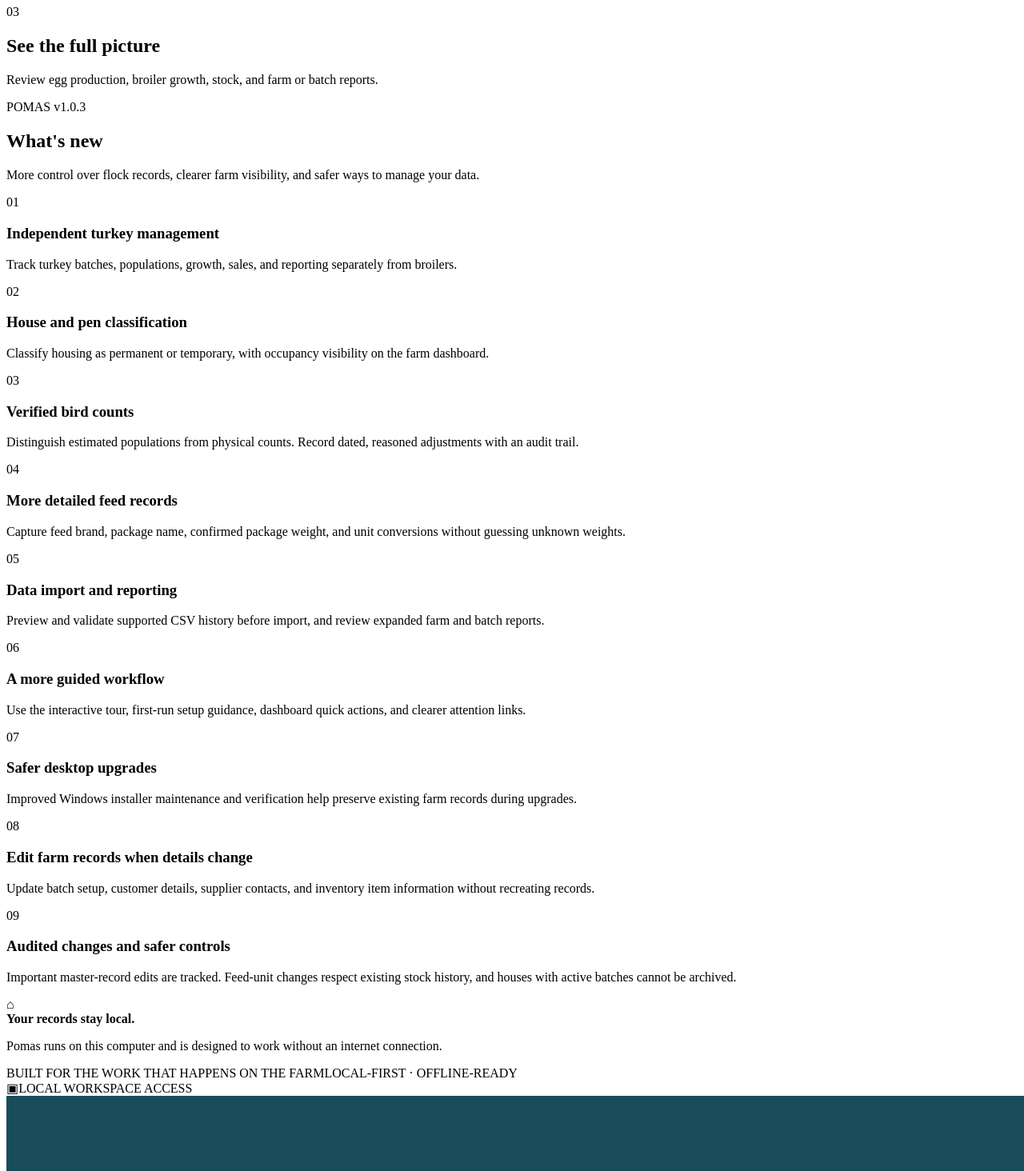
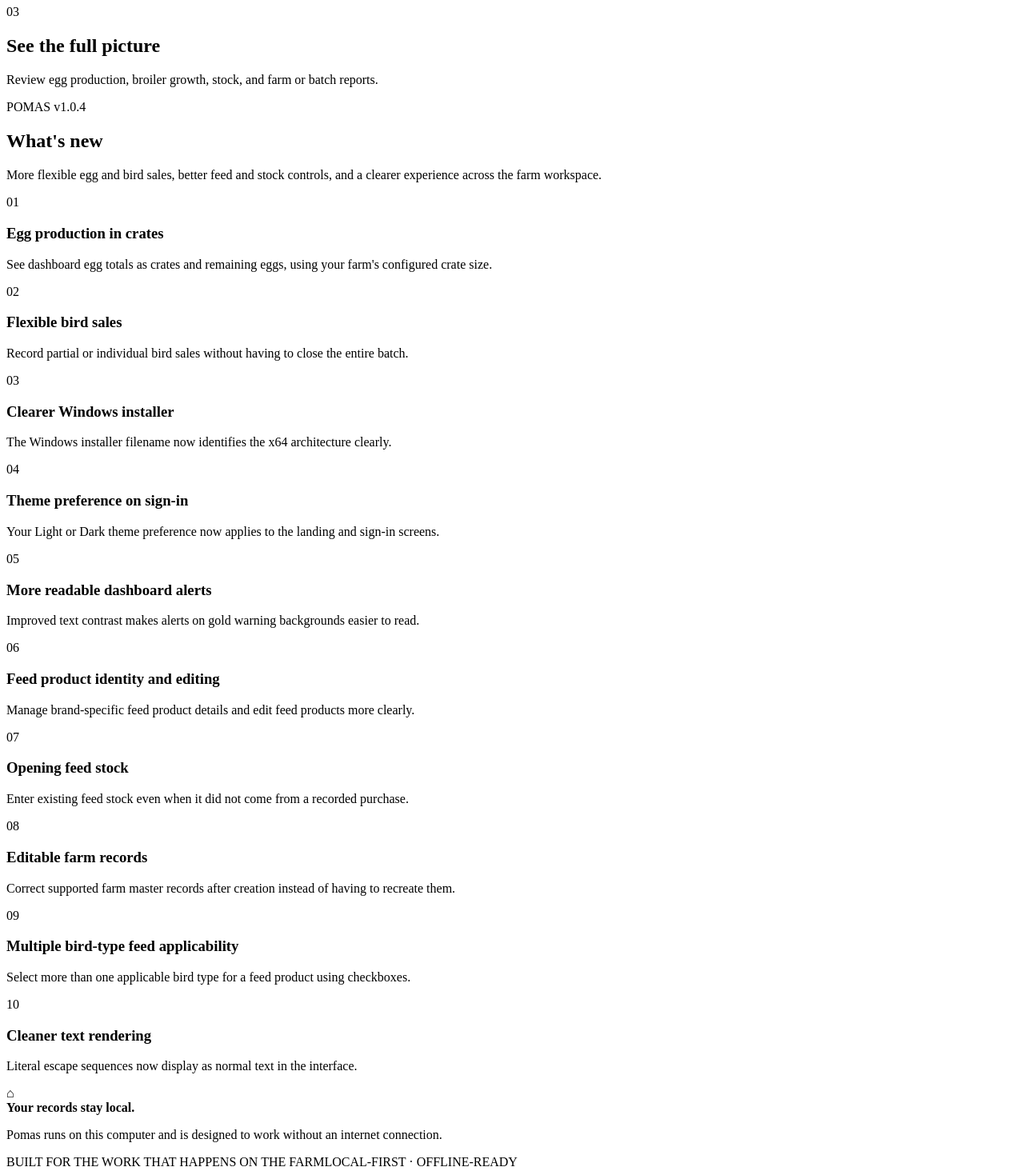
Before and after one commit to ENJ0Y-Labs/poultry-desktop, a React (Vite) app in the folder app/renderer/: page / in a window 1280 px wide. Shown: the part 3660-5124 px from the top of the page at 80% size. Built offline with nearby package versions, Linux system fonts and the light colour scheme; no server answers.

Commit message:
docs(ui): show only Pomas v1.0.4 highlights

```diff
--- a/app/renderer/src/App.jsx
+++ b/app/renderer/src/App.jsx
@@ -1239,37 +1239,40 @@ export default function App() {
 
           <section className="auth-whats-new" aria-labelledby="auth-whats-new-title">
             <div className="auth-whats-new-heading">
-              <p className="auth-whats-new-kicker">POMAS v1.0.3</p>
+              <p className="auth-whats-new-kicker">POMAS v1.0.4</p>
               <h2 id="auth-whats-new-title">What's new</h2>
-              <p>More control over flock records, clearer farm visibility, and safer ways to manage your data.</p>
+              <p>More flexible egg and bird sales, better feed and stock controls, and a clearer experience across the farm workspace.</p>
             </div>
             <div className="auth-whats-new-grid">
               <article className="auth-whats-new-item">
-                <span>01</span><div><h3>Independent turkey management</h3><p>Track turkey batches, populations, growth, sales, and reporting separately from broilers.</p></div>
+                <span>01</span><div><h3>Egg production in crates</h3><p>See dashboard egg totals as crates and remaining eggs, using your farm's configured crate size.</p></div>
               </article>
               <article className="auth-whats-new-item">
-                <span>02</span><div><h3>House and pen classification</h3><p>Classify housing as permanent or temporary, with occupancy visibility on the farm dashboard.</p></div>
+                <span>02</span><div><h3>Flexible bird sales</h3><p>Record partial or individual bird sales without having to close the entire batch.</p></div>
               </article>
               <article className="auth-whats-new-item">
-                <span>03</span><div><h3>Verified bird counts</h3><p>Distinguish estimated populations from physical counts. Record dated, reasoned adjustments with an audit trail.</p></div>
+                <span>03</span><div><h3>Clearer Windows installer</h3><p>The Windows installer filename now identifies the x64 architecture clearly.</p></div>
               </article>
               <article className="auth-whats-new-item">
-                <span>04</span><div><h3>More detailed feed records</h3><p>Capture feed brand, package name, confirmed package weight, and unit conversions without guessing unknown weights.</p></div>
+                <span>04</span><div><h3>Theme preference on sign-in</h3><p>Your Light or Dark theme preference now applies to the landing and sign-in screens.</p></div>
               </article>
               <article className="auth-whats-new-item">
-                <span>05</span><div><h3>Data import and reporting</h3><p>Preview and validate supported CSV history before import, and review expanded farm and batch reports.</p></div>
+                <span>05</span><div><h3>More readable dashboard alerts</h3><p>Improved text contrast makes alerts on gold warning backgrounds easier to read.</p></div>
               </article>
               <article className="auth-whats-new-item">
-                <span>06</span><div><h3>A more guided workflow</h3><p>Use the interactive tour, first-run setup guidance, dashboard quick actions, and clearer attention links.</p></div>
+                <span>06</span><div><h3>Feed product identity and editing</h3><p>Manage brand-specific feed product details and edit feed products more clearly.</p></div>
               </article>
               <article className="auth-whats-new-item">
-                <span>07</span><div><h3>Safer desktop upgrades</h3><p>Improved Windows installer maintenance and verification help preserve existing farm records during upgrades.</p></div>
+                <span>07</span><div><h3>Opening feed stock</h3><p>Enter existing feed stock even when it did not come from a recorded purchase.</p></div>
               </article>
               <article className="auth-whats-new-item">
-                <span>08</span><div><h3>Edit farm records when details change</h3><p>Update batch setup, customer details, supplier contacts, and inventory item information without recreating records.</p></div>
+                <span>08</span><div><h3>Editable farm records</h3><p>Correct supported farm master records after creation instead of having to recreate them.</p></div>
               </article>
               <article className="auth-whats-new-item">
-                <span>09</span><div><h3>Audited changes and safer controls</h3><p>Important master-record edits are tracked. Feed-unit changes respect existing stock history, and houses with active batches cannot be archived.</p></div>
+                <span>09</span><div><h3>Multiple bird-type feed applicability</h3><p>Select more than one applicable bird type for a feed product using checkboxes.</p></div>
+              </article>
+              <article className="auth-whats-new-item">
+                <span>10</span><div><h3>Cleaner text rendering</h3><p>Literal escape sequences now display as normal text in the interface.</p></div>
               </article>
             </div>
           </section>
```
